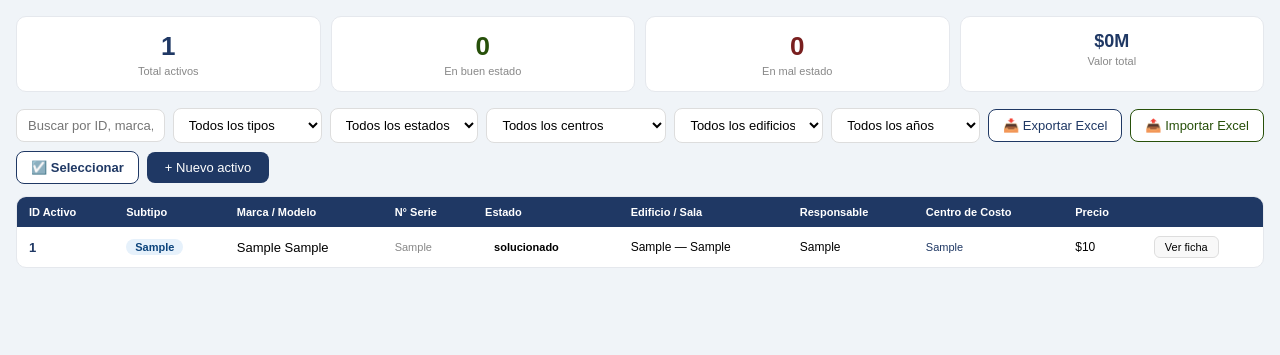
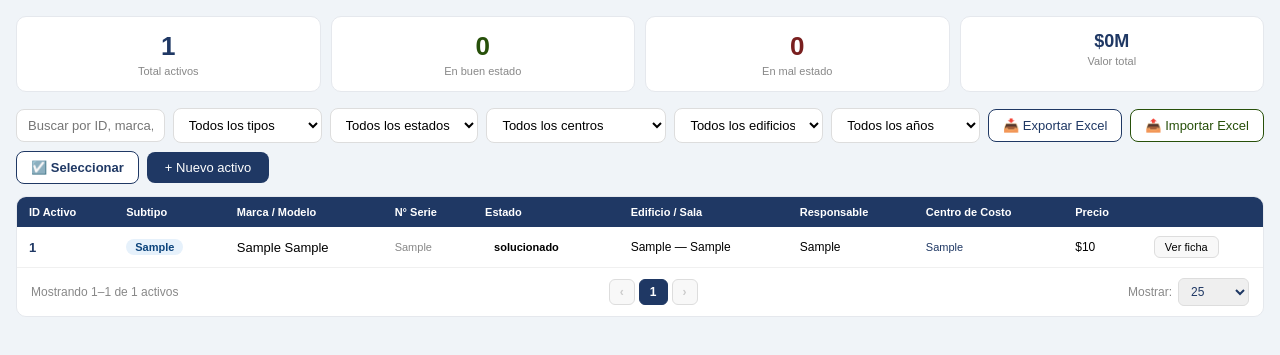
Before and after one commit to fcatalan-ai/activos-fijos, a Flask app: page / in a window 1280 px wide. Shown: the part 39-394 px from the top of the page. Run offline with Flask 3, Linux system fonts and the light colour scheme; the visitor is signed in with stand-in values (Sample User, id 1); tables that the repository leaves empty hold one stand-in row (values such as "Sample post"); some libraries are stand-ins or nearby versions.

Commit message:
Implement pagination for asset table
Added pagination controls and functionality to the asset table.

```diff
--- a/templates/index.html
+++ b/templates/index.html
@@ -85,6 +85,15 @@ tr:hover td{background:#f8fafc}
 .foto-upload-label{font-size:13px;color:#666;cursor:pointer}
 .foto-upload-label span{color:#2E74B5;font-weight:600}
 .foto-thumb{width:40px;height:40px;object-fit:cover;border-radius:4px;border:1px solid #ddd;vertical-align:middle}
+/* PAGINACION */
+.pag-bar{display:flex;align-items:center;gap:8px;justify-content:space-between;padding:10px 14px;background:#fff;border-top:1px solid #f0f0f0;border-radius:0 0 10px 10px;flex-wrap:wrap}
+.pag-info{font-size:12px;color:#888}
+.pag-btns{display:flex;gap:4px;align-items:center}
+.pag-btn{padding:5px 10px;border-radius:6px;border:1px solid #ddd;background:#fff;font-size:12px;cursor:pointer;color:#1F3864;font-weight:600}
+.pag-btn:hover{background:#f0f4f8}
+.pag-btn.active{background:#1F3864;color:#fff;border-color:#1F3864}
+.pag-btn:disabled{color:#ccc;cursor:not-allowed;background:#f8f8f8}
+.pag-size{padding:5px 8px;border-radius:6px;border:1px solid #ddd;font-size:12px;color:#1F3864;cursor:pointer}
 /* PIN OPERACION */
 .pin-dot{width:16px;height:16px;border-radius:50%;border:2px solid #ccc;display:inline-block;transition:all 0.15s}
 .pin-dot.filled{background:#1F3864;border-color:#1F3864}
@@ -160,6 +169,19 @@ tr.seleccionado td{background:#EEF4FF !important}
       </thead>
       <tbody id="tabla-body"><tr><td colspan="11" class="loading">Cargando activos...</td></tr></tbody>
     </table>
+    <div class="pag-bar" id="pag-bar" style="display:none">
+      <div class="pag-info" id="pag-info"></div>
+      <div class="pag-btns" id="pag-btns"></div>
+      <div style="display:flex;align-items:center;gap:6px">
+        <span style="font-size:12px;color:#888">Mostrar:</span>
+        <select class="pag-size" id="pag-size" onchange="cambiarTamano()">
+          <option value="25">25</option>
+          <option value="50">50</option>
+          <option value="100">100</option>
+          <option value="0">Todos</option>
+        </select>
+      </div>
+    </div>
   </div>
 </div>
 
@@ -529,6 +551,7 @@ async function cargarActivos(params=''){
 }
 
 function filtrar(){
+  paginaActual = 1;
   const q=document.getElementById('buscar').value;
   const tipo=document.getElementById('f-tipo').value;
   const estado=document.getElementById('f-estado').value;
@@ -540,12 +563,26 @@ function filtrar(){
 
 const eB={Bueno:'badge-bueno','En Reparación':'badge-reparacion','De Baja':'badge-baja',Regular:'badge-regular',Malo:'badge-malo'};
 
+let paginaActual = 1;
+let tamañoPagina = 25;
+
 function renderTabla(){
   if(!activos.length){
     document.getElementById('tabla-body').innerHTML='<tr><td colspan="11" class="loading">No se encontraron activos</td></tr>';
+    document.getElementById('pag-bar').style.display='none';
     return;
   }
-  document.getElementById('tabla-body').innerHTML=activos.map(a=>`
+
+  const total = activos.length;
+  const porPagina = tamañoPagina === 0 ? total : tamañoPagina;
+  const totalPags = Math.ceil(total / porPagina);
+  if(paginaActual > totalPags) paginaActual = 1;
+
+  const inicio = (paginaActual - 1) * porPagina;
+  const fin = Math.min(inicio + porPagina, total);
+  const paginados = activos.slice(inicio, fin);
+
+  document.getElementById('tabla-body').innerHTML = paginados.map(a=>`
         <tr id="fila-${a.id}">
       <td id="cb-col-${a.id}" style="display:none;text-align:center;vertical-align:middle"><input type="checkbox" class="cb-activo activo-cb" value="${a.id}" onchange="onCheckChange(this)"></td>
       <td style="font-weight:700;color:#1F3864">${a.id}</td>
@@ -559,6 +596,44 @@ function renderTabla(){
       <td style="font-size:12px">$${(a.precio||0).toLocaleString('es-CL')}</td>
       <td><button class="btn-sm" onclick="modoSeleccion?null:abrirPanel('${a.id}')">Ver ficha</button></td>
     </tr>`).join('');
+
+  // Actualizar barra de paginación
+  const pagBar = document.getElementById('pag-bar');
+  pagBar.style.display = 'flex';
+  document.getElementById('pag-info').textContent =
+    `Mostrando ${inicio+1}–${fin} de ${total} activos`;
+
+  // Botones de página
+  let btns = '';
+  btns += `<button class="pag-btn" onclick="irPagina(${paginaActual-1})" ${paginaActual===1?'disabled':''}>‹</button>`;
+
+  // Mostrar máximo 5 páginas alrededor de la actual
+  let pStart = Math.max(1, paginaActual-2);
+  let pEnd = Math.min(totalPags, paginaActual+2);
+  if(pStart > 1) btns += `<button class="pag-btn" onclick="irPagina(1)">1</button>${pStart>2?'<span style="font-size:12px;color:#aaa;padding:0 4px">…</span>':''}`;
+  for(let p=pStart; p<=pEnd; p++){
+    btns += `<button class="pag-btn${p===paginaActual?' active':''}" onclick="irPagina(${p})">${p}</button>`;
+  }
+  if(pEnd < totalPags) btns += `${pEnd<totalPags-1?'<span style="font-size:12px;color:#aaa;padding:0 4px">…</span>':''}<button class="pag-btn" onclick="irPagina(${totalPags})">${totalPags}</button>`;
+  btns += `<button class="pag-btn" onclick="irPagina(${paginaActual+1})" ${paginaActual===totalPags?'disabled':''}>›</button>`;
+
+  document.getElementById('pag-btns').innerHTML = btns;
+}
+
+function irPagina(p){
+  const total = activos.length;
+  const porPagina = tamañoPagina === 0 ? total : tamañoPagina;
+  const totalPags = Math.ceil(total / porPagina);
+  if(p < 1 || p > totalPags) return;
+  paginaActual = p;
+  renderTabla();
+  window.scrollTo({top:0, behavior:'smooth'});
+}
+
+function cambiarTamano(){
+  tamañoPagina = parseInt(document.getElementById('pag-size').value);
+  paginaActual = 1;
+  renderTabla();
 }
 
 async function abrirPanel(id){
```
